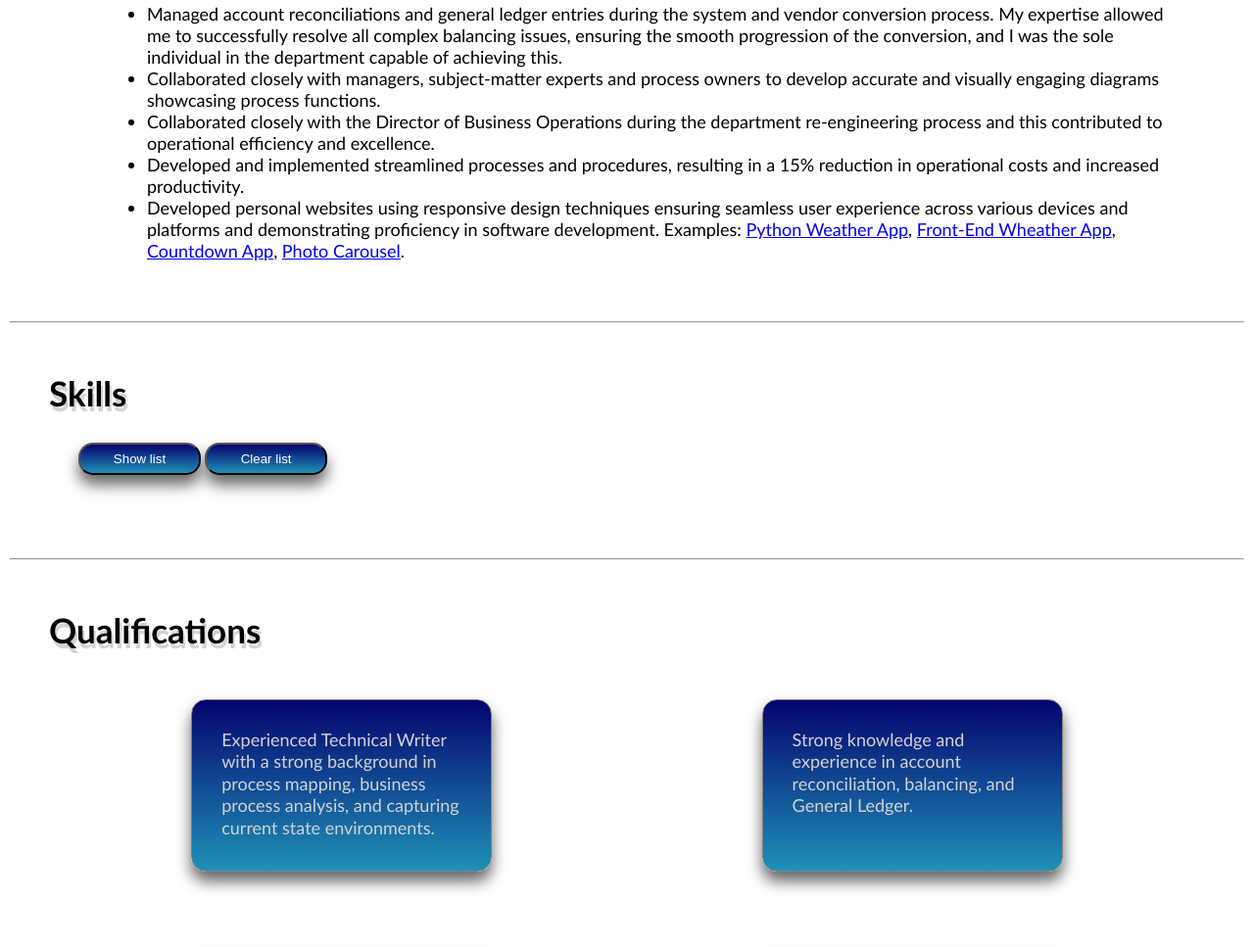
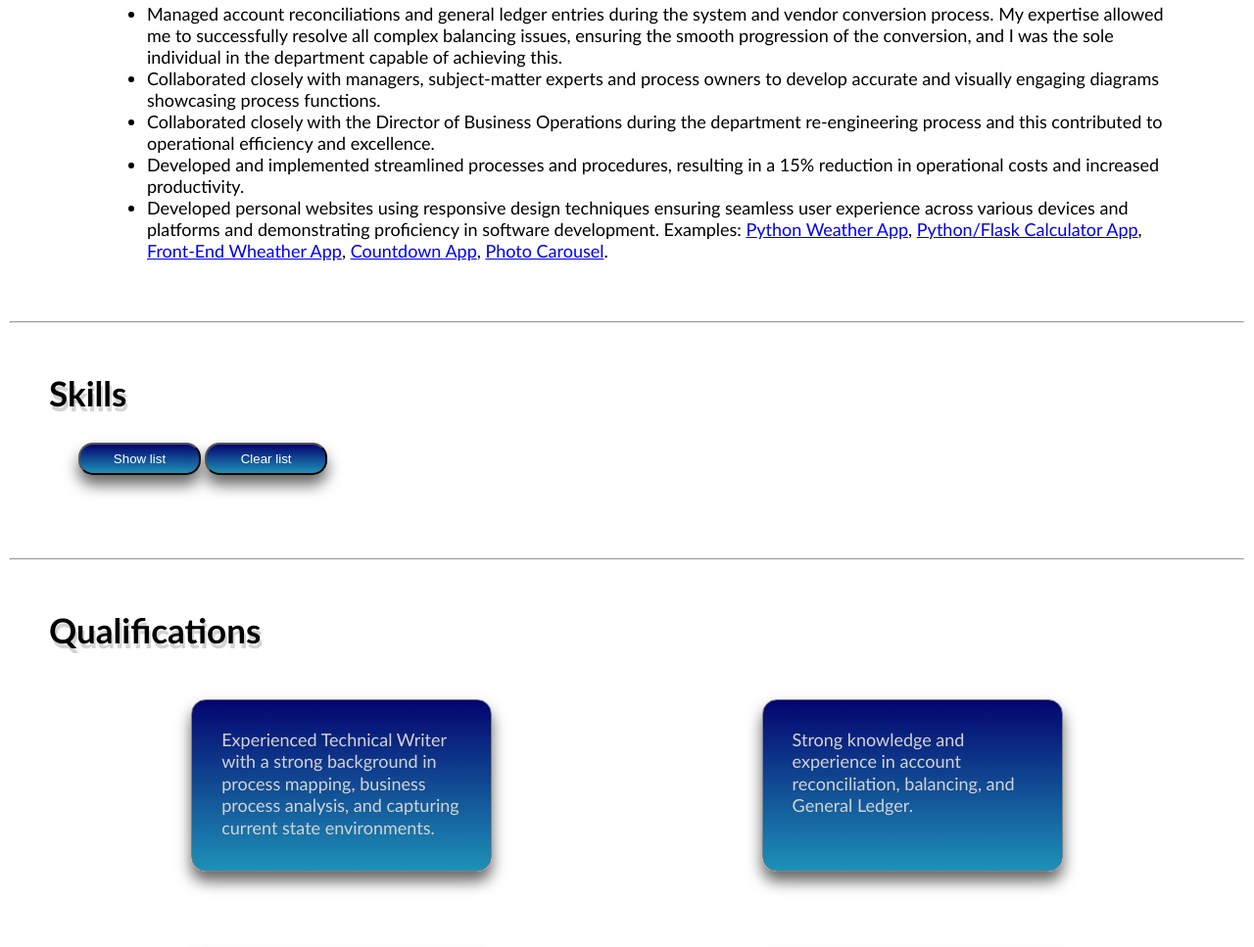
Before and after one commit to BashaTaylor/Resume_Mobile, a plain HTML site: page index.html in a window 1280 px wide. Shown: the part 1245-2212 px from the top of the page at 98% size. Drawn offline with Linux system fonts and the light colour scheme.

Commit message:
Calculator app updt

```diff
--- a/index.html
+++ b/index.html
@@ -86,7 +86,7 @@
                     operational costs and increased productivity.</li>
                 <li>Developed personal websites using responsive design techniques ensuring seamless user experience
                     across various devices and platforms and demonstrating proficiency in software development.
-                    Examples: <a href="https://mypythonweather.onrender.com">Python Weather App</a>,  <a href="https://bashataylor.github.io/Mobile_weather_app/">Front-End Wheather App</a>, <a
+                    Examples: <a href="https://mypythonweather.onrender.com">Python Weather App</a>, <a href="https://https://pythoncalculator.onrender.com">Python/Flask Calculator App</a>, <a href="https://bashataylor.github.io/Mobile_weather_app/">Front-End Wheather App</a>, <a
                         href="https://bashataylor.github.io/Countdown_App/">Countdown App</a>, <a
                         href="https://bashataylor.github.io/Carousel/ ">Photo Carousel</a>.
 
```
